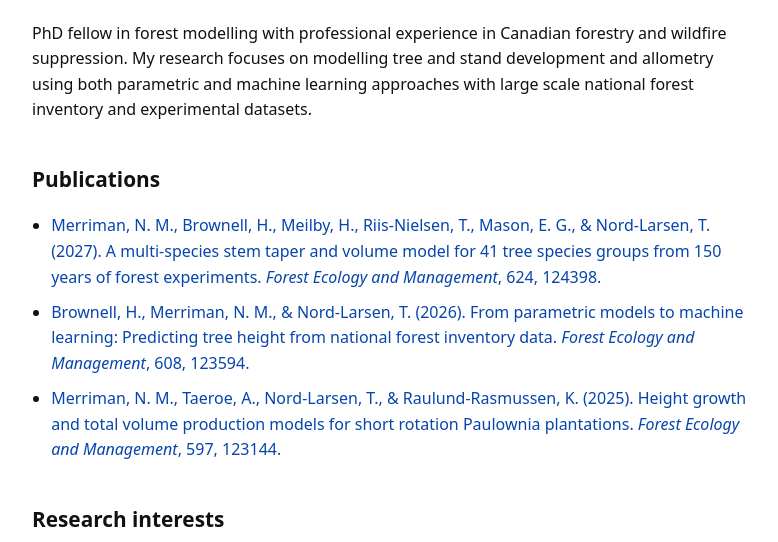
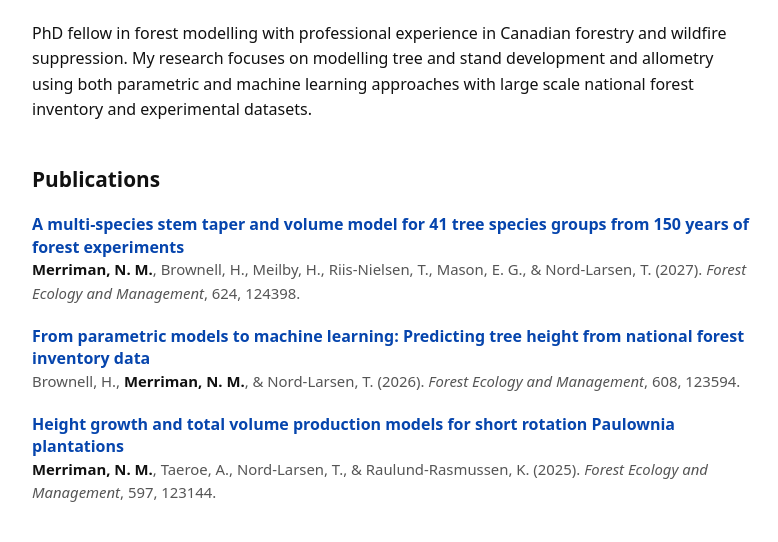
Before and after one commit to nickmerriman/nickmerriman, a plain HTML site: page index.html in a window 1280 px wide. Shown: the part 191-733 px from the top of the page, without its empty margins (248-1026 px from the left). Drawn offline with Linux system fonts and the light colour scheme.

Commit message:
Reformat publications and use Aptos as default font
Co-Authored-By: Claude Opus 5.5 <noreply@anthropic.com>
Claude-Session: https://claude.ai/code/session_01APT44TN7n8FWXBvF6R5Jhk

```diff
--- a/index.html
+++ b/index.html
@@ -10,7 +10,7 @@
       max-width: 720px;
       margin: 4rem auto;
       padding: 0 1.25rem;
-      font-family: system-ui, -apple-system, BlinkMacSystemFont,
+      font-family: Aptos, "Aptos Display", system-ui, -apple-system, BlinkMacSystemFont,
                    "Segoe UI", Roboto, Helvetica, Arial, sans-serif;
       line-height: 1.6;
       color: #111;
@@ -48,6 +48,30 @@
     a:hover {
       text-decoration: underline;
     }
+
+    .pubs {
+      list-style: none;
+      padding-left: 0;
+    }
+
+    .pubs li {
+      margin: 0 0 1.2rem;
+    }
+
+    .pub-title {
+      display: block;
+      font-weight: 600;
+      line-height: 1.4;
+    }
+
+    .pub-meta {
+      color: #555;
+      font-size: 0.93rem;
+    }
+
+    .pub-meta strong {
+      color: #111;
+    }
   </style>
 </head>
 
@@ -66,27 +90,27 @@
   </p>
 
   <h2>Publications</h2>
-  <ul>
+  <ul class="pubs">
     <li>
-      <a href="https://doi.org/10.1016/j.foreco.2026.124398">
-        Merriman, N. M., Brownell, H., Meilby, H., Riis-Nielsen, T., Mason, E. G., &amp; Nord-Larsen, T. (2027).
-        A multi-species stem taper and volume model for 41 tree species groups from 150 years of forest experiments.
+      <a class="pub-title" href="https://doi.org/10.1016/j.foreco.2026.124398">A multi-species stem taper and volume model for 41 tree species groups from 150 years of forest experiments</a>
+      <div class="pub-meta">
+        <strong>Merriman, N. M.</strong>, Brownell, H., Meilby, H., Riis-Nielsen, T., Mason, E. G., &amp; Nord-Larsen, T. (2027).
         <em>Forest Ecology and Management</em>, 624, 124398.
-      </a>
+      </div>
     </li>
     <li>
-      <a href="https://doi.org/10.1016/j.foreco.2026.123594">
-        Brownell, H., Merriman, N. M., &amp; Nord-Larsen, T. (2026).
-        From parametric models to machine learning: Predicting tree height from national forest inventory data.
+      <a class="pub-title" href="https://doi.org/10.1016/j.foreco.2026.123594">From parametric models to machine learning: Predicting tree height from national forest inventory data</a>
+      <div class="pub-meta">
+        Brownell, H., <strong>Merriman, N. M.</strong>, &amp; Nord-Larsen, T. (2026).
         <em>Forest Ecology and Management</em>, 608, 123594.
-      </a>
+      </div>
     </li>
     <li>
-      <a href="https://doi.org/10.1016/j.foreco.2025.123144">
-        Merriman, N. M., Taeroe, A., Nord-Larsen, T., &amp; Raulund-Rasmussen, K. (2025).
-        Height growth and total volume production models for short rotation Paulownia plantations.
+      <a class="pub-title" href="https://doi.org/10.1016/j.foreco.2025.123144">Height growth and total volume production models for short rotation Paulownia plantations</a>
+      <div class="pub-meta">
+        <strong>Merriman, N. M.</strong>, Taeroe, A., Nord-Larsen, T., &amp; Raulund-Rasmussen, K. (2025).
         <em>Forest Ecology and Management</em>, 597, 123144.
-      </a>
+      </div>
     </li>
   </ul>
 
```
